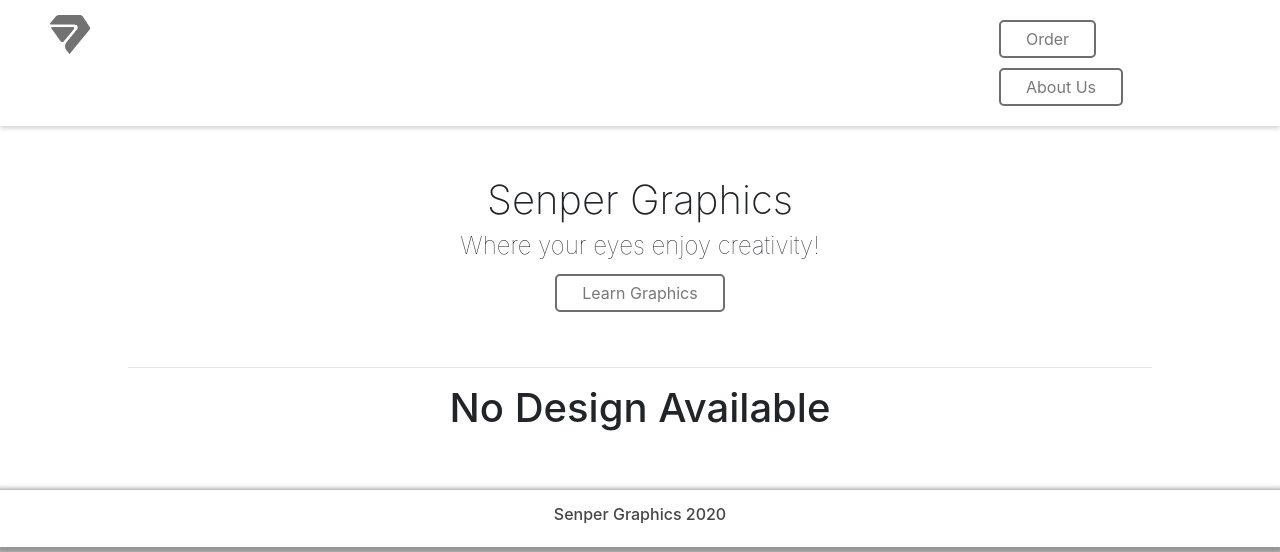
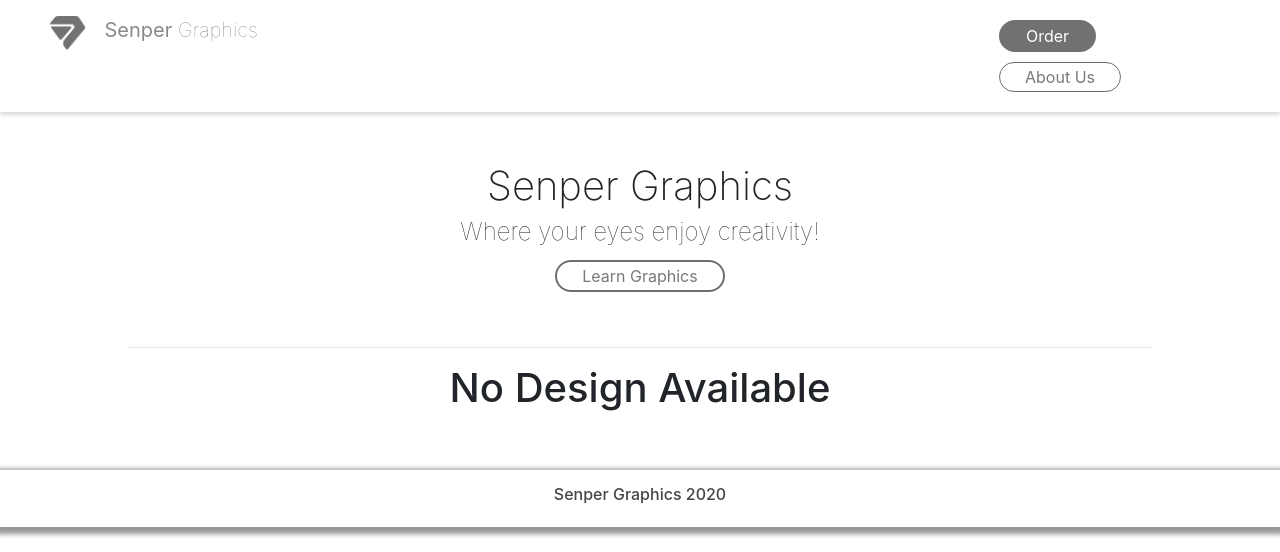
Before and after one commit to sapphire132/senper_market, a Django app: page / in a window 1280 px wide. Shown: the top 552 px of the page. Run offline with Django 3.2, Linux system fonts and the light colour scheme; data that the repository does not hold is empty; some libraries are stand-ins or nearby versions.

Commit message:
minor editions

```diff
--- a/sapphire/static/css/admin.css
+++ b/sapphire/static/css/admin.css
@@ -38,3 +38,7 @@ div.breadcrumbs{
 a:link, a:visited{
     color: #818181;
 }
+
+.button.default, input[type=submit].default, .submit-row input.default{
+    color: #818181;
+}
--- a/sapphire/static/css/style.css
+++ b/sapphire/static/css/style.css
@@ -33,12 +33,12 @@ a{
 
 .brand p{
     display: inline;
-    font-size: 25px;
+    font-size: 20px;
     font-weight: lighter;
 }
 
 .logo{
-    width: 40px;
+    width: 35px;
     margin-right: 15px;
 }
 
@@ -124,13 +124,31 @@ a{
 	border-color: #474747;
 }
 
+.nav-btn-order{
+    padding: 2px 25px;
+    background: #717171;
+    color: #fff;
+    border: solid #717171 2px;
+    border-radius: 20px;
+    margin: 5px 5px;
+}
+
+.nav-btn-about{
+    padding: 2px 25px;
+    background: transparent;
+    color: #797979;
+    border: solid #6e6e6e 1px;
+    border-radius: 20px;
+    margin: 5px 5px;
+}
+
 
 .btn-auth {
-    padding: 5px 25px;
+    padding: 2px 25px;
     background: transparent;
     color: #797979;
-    border: solid #6e6e6e 2px;
-    border-radius: 5px;
+    border: solid black 2px;
+    border-radius: 20px;
     margin: 5px 5px;
     border: solid #6e6e6e 2px;
 }
--- a/templates/base.html
+++ b/templates/base.html
@@ -5,6 +5,8 @@
 <head>
     <meta charset="UTF-8">
     <meta name="viewport" content="width=device-width, initial-scale=1.0">
+
+    <link rel="icon" type="image/png" href="{%  static 'img/logo.png' %}" sizes="196x196" />
 
     <link rel="stylesheet" href="{% static 'css/style.css' %}">
     <link rel="stylesheet" href="{% static 'css/bootstrap.min.css' %}">
--- a/templates/partials/_navbar.html
+++ b/templates/partials/_navbar.html
@@ -9,19 +9,19 @@
                 <a href=" {% url 'index' %} ">
                     <img class="logo" src="{% static 'img/logo.png' %}" alt="">
                 </a>
-                <!-- <p> Sapphire </p> -->
+                <p> <b>Senper</b> Graphics </p>
             </div>
 
             <div class="order ">
 
                 <a href="{% url 'order' %}">
-                    <button class="btn-auth"  >
+                    <button class="nav-btn-order"  >
                         Order
                     </button>
                 </a>
 
                 <a href="{% url 'about' %}">
-                    <button class="btn-auth"  >
+                    <button class="nav-btn-about"  >
                         About Us
                     </button>
                 </a>
```
